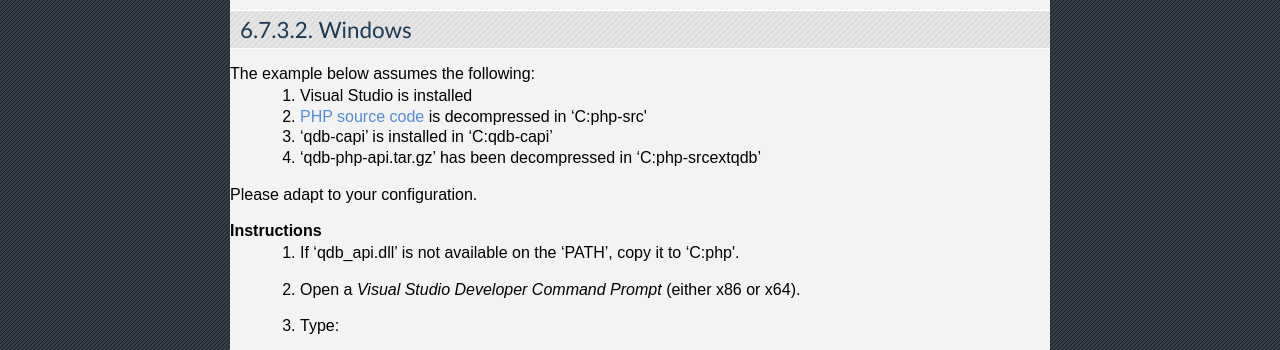
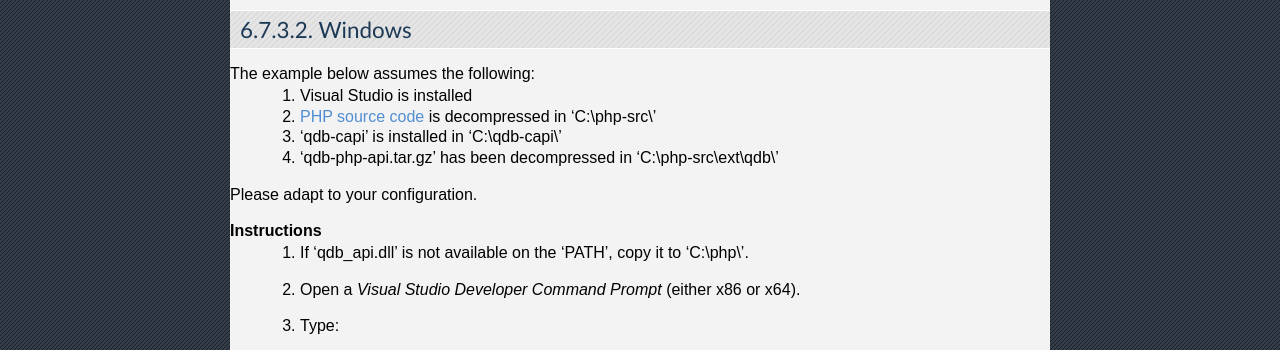
Before and after one commit to iltommi/qdb-documentation, a Sphinx documentation site: the page built from source/api/php.rst, in a window 1280 px wide and 900 px high, scrolled down 1642 px. Shown: the part 152-502 px from the top of the window. Built offline with Sphinx 7.4.7, drawn with Linux system fonts in a browser that asks for light colours; pages that are not in the unit, such as notebooks, are missing from menus; cross-references to code outside the pages are shown as plain code.

Commit message:
Fix php backslashes in non-<pre> text.

```diff
--- a/source/api/php.rst
+++ b/source/api/php.rst
@@ -88,14 +88,14 @@ Windows
 
 The example below assumes the following:
  #. Visual Studio is installed
- #. `PHP source code <http://windows.php.net/download/>`_ is decompressed in 'C:\php-src\'
- #. 'qdb-capi' is installed in 'C:\qdb-capi'
- #. 'qdb-php-api.tar.gz' has been decompressed in 'C:\php-src\ext\qdb'
+ #. `PHP source code <http://windows.php.net/download/>`_ is decompressed in 'C:\\php-src\\'
+ #. 'qdb-capi' is installed in 'C:\\qdb-capi\\'
+ #. 'qdb-php-api.tar.gz' has been decompressed in 'C:\\php-src\\ext\\qdb\\'
 
 Please adapt to your configuration.
 
 **Instructions**
- #. If 'qdb_api.dll' is not available on the 'PATH', copy it to 'C:\php\'.
+ #. If 'qdb_api.dll' is not available on the 'PATH', copy it to 'C:\\php\\'.
  #. Open a *Visual Studio Developer Command Prompt* (either x86 or x64).
  #. Type::
 
```
